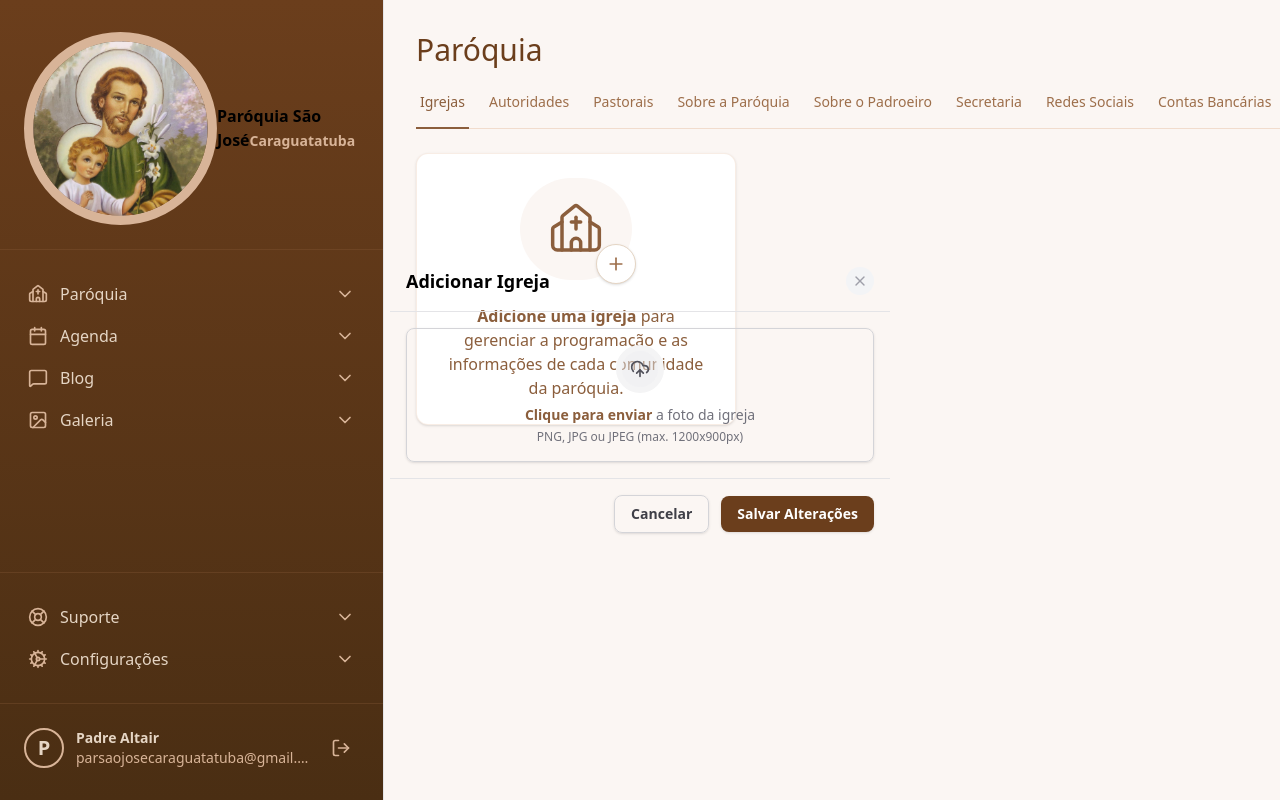
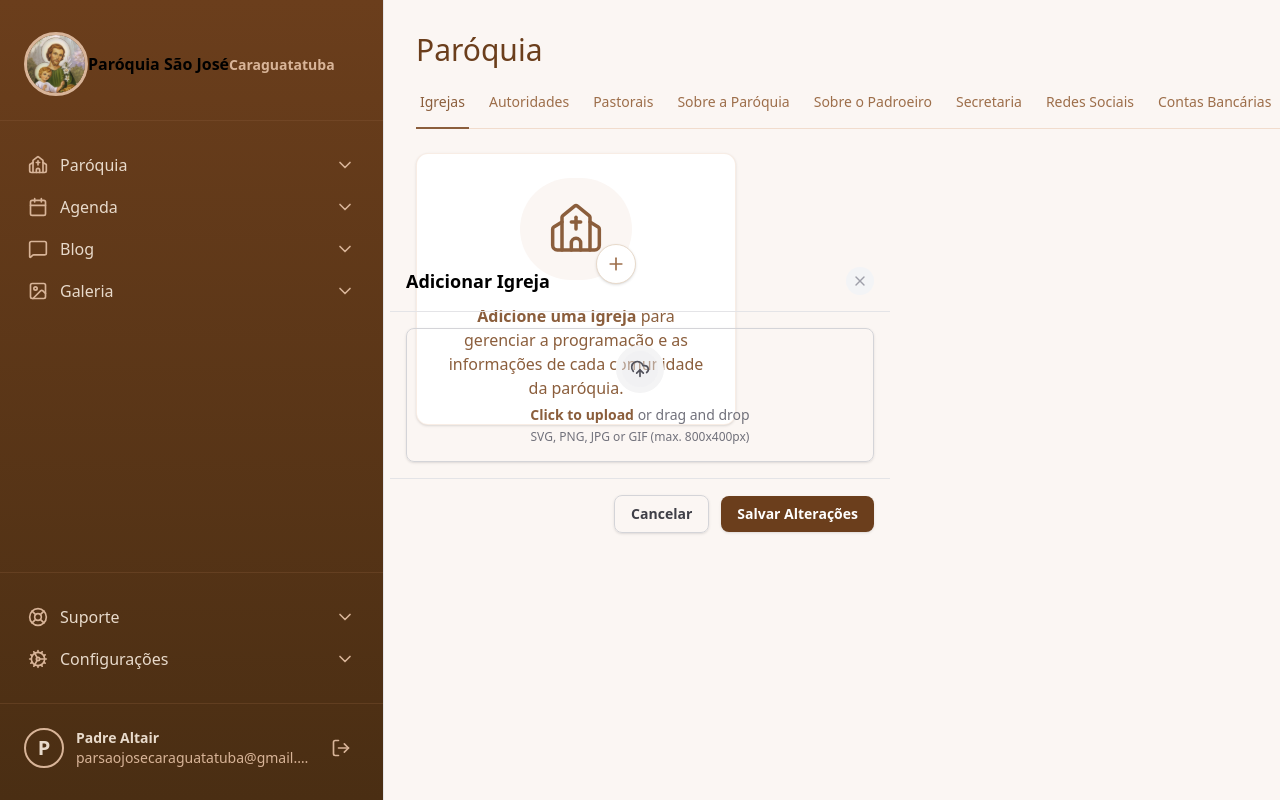
Before and after one commit to paroquiasaojosecaraguatatuba/panel, a Next.js app: page / in a window 1280 px wide. Both pictures are taken after a click on the button 576 px from the left and 289 px from the top of the page. Shown: the top 800 px of the page. Built offline with nearby package versions, Linux system fonts and the light colour scheme.

Commit message:
feat: implement file input component with upload functionality and preview

```diff
--- a/src/app/globals.css
+++ b/src/app/globals.css
@@ -8,7 +8,7 @@
   /* Brand scale */
   --color-brand-0: #fbf6f3;
   --color-brand-50: #f5ede4;
-  --color-brand-100: #e5d5c4;
+  --color-brand-100: #e8dacb;
   --color-brand-200: #e8c4a8;
   --color-brand-300: #d8b498;
   --color-brand-400: #c9795a;
--- a/src/components/AddChurchDialog/index.tsx
+++ b/src/components/AddChurchDialog/index.tsx
@@ -1,7 +1,8 @@
 "use client";
 
+import { Church, X as CloseIcon } from "lucide-react";
 import * as Dialog from "@radix-ui/react-dialog";
-import { Church, X as CloseIcon, UploadCloud } from "lucide-react";
+import * as FileInput from "@/components/Form/FileInput";
 import { AddCard } from "../AddCard";
 
 import "./styles.css";
@@ -28,30 +29,10 @@ export const AddChurchDialog = () => {
           </Dialog.Title>
 
           <div className="p-4">
-            <div>
-              <label
-                htmlFor="photo"
-                className="flex flex-1 cursor-pointer flex-col items-center gap-3 rounded-lg border border-zinc-300 px-6 py-4 text-center text-zinc-500 shadow-sm hover:ring-1 hover:ring-brand-300 hover:bg-brand-0/60"
-              >
-                <div className="rounded-full border-6 border-zinc-100 bg-zinc-200/50 p-2">
-                  <UploadCloud className="h-5 w-5 text-zinc-600" />
-                </div>
-
-                <div className="flex flex-col items-center gap-1">
-                  <span className="text-sm">
-                    <span className="font-semibold text-brand-700">
-                      Clique para enviar
-                    </span>{" "}
-                    a foto da igreja
-                  </span>
-                  <span className="text-xs">
-                    PNG, JPG ou JPEG (max. 1200x900px)
-                  </span>
-                </div>
-              </label>
-
-              <input type="file" className="sr-only" id="photo" />
-            </div>
+            <FileInput.Root>
+              <FileInput.Trigger />
+              <FileInput.Control />
+            </FileInput.Root>
           </div>
 
           <div className="p-4 flex gap-3 justify-end items-center border-t border-zinc-200">
--- /dev/null
+++ b/src/components/Form/FileInput/Control.tsx
@@ -0,0 +1,31 @@
+"use client";
+
+import type { ChangeEvent, ComponentProps } from "react";
+import { useFileInput } from "./Root";
+
+export type ControlProps = ComponentProps<"input">;
+
+export const Control = ({ multiple = false, ...props }: ControlProps) => {
+  const { id, onFilesSelected } = useFileInput();
+
+  function handleFilesSelected(event: ChangeEvent<HTMLInputElement>) {
+    if (!event.target.files?.length) {
+      return;
+    }
+
+    const files = Array.from(event.target.files);
+
+    onFilesSelected(files, multiple);
+  }
+
+  return (
+    <input
+      type="file"
+      className="sr-only"
+      id={id}
+      onChange={handleFilesSelected}
+      multiple={multiple}
+      {...props}
+    />
+  );
+};
--- /dev/null
+++ b/src/components/Form/FileInput/FileList.tsx
@@ -0,0 +1,51 @@
+"use client";
+
+import { Trash2, UploadCloud } from "lucide-react";
+import { useFileInput } from "./Root";
+import { formatBytes } from "@/utils/format-bytes";
+
+export function FileList() {
+  const { files } = useFileInput();
+
+  return (
+    <div className="mt-4 space-y-3">
+      {files.map((file) => {
+        return (
+          <div
+            key={file.name}
+            className="group flex items-start gap-4 rounded-lg border border-zinc-200 p-4"
+          >
+            <div className="rounded-full border-4 border-brand-100 bg-brand-200 p-2 text-brand-600">
+              <UploadCloud className="h-4 w-4" />
+            </div>
+
+            <div className="flex flex-1 flex-col items-start gap-1">
+              <div className="flex flex-col">
+                <span className="text-sm font-medium text-zinc-700">
+                  {file.name}
+                </span>
+                <span className="text-sm text-zinc-500">
+                  {formatBytes(file.size)}
+                </span>
+              </div>
+
+              <div className="flex w-full items-center gap-3">
+                <div className="h-2 flex-1 rounded-full bg-zinc-100">
+                  <div className="h-2 w-4/5 rounded-full bg-brand-600" />
+                </div>
+                <span className="text-sm font-medium text-zinc-700">80%</span>
+              </div>
+            </div>
+
+            <button
+              type="button"
+              className="ml-auto rounded-md p-2 hover:cursor-pointer hover:bg-zinc-50"
+            >
+              <Trash2 className="h-5 w-5 text-zinc-500" />
+            </button>
+          </div>
+        );
+      })}
+    </div>
+  );
+}
--- /dev/null
+++ b/src/components/Form/FileInput/ImagePreview.tsx
@@ -0,0 +1,34 @@
+"use client";
+
+import { User } from "lucide-react";
+import { useFileInput } from "./Root";
+import { useMemo } from "react";
+
+export const ImagePreview = () => {
+  const { files } = useFileInput();
+
+  const previewURL = useMemo(() => {
+    if (files.length === 0) {
+      return null;
+    }
+
+    return URL.createObjectURL(files[0]);
+  }, [files]);
+
+  if (previewURL === null) {
+    return (
+      <div className="flex h-16 w-16 items-center justify-center rounded-full bg-brand-50">
+        <User className="h-8 w-8 text-brand-500" />
+      </div>
+    );
+  }
+
+  return (
+    // eslint-disable-next-line @next/next/no-img-element
+    <img
+      src={previewURL}
+      alt=""
+      className="h-16 w-16 rounded-full object-cover"
+    />
+  );
+};
--- /dev/null
+++ b/src/components/Form/FileInput/Root.tsx
@@ -0,0 +1,40 @@
+'use client'
+
+import {
+  type ComponentProps,
+  createContext,
+  useContext,
+  useId,
+  useState,
+} from 'react'
+
+export type RootProps = ComponentProps<'div'>
+
+type FileInputContextType = {
+  id: string
+  files: File[]
+  onFilesSelected: (files: File[], multiple: boolean) => void
+}
+
+const FileInputContext = createContext({} as FileInputContextType)
+
+export function Root(props: RootProps) {
+  const id = useId()
+  const [files, setFiles] = useState<File[]>([])
+
+  function onFilesSelected(files: File[], multiple: boolean) {
+    if (multiple) {
+      setFiles(prevFiles => [...prevFiles, ...files])
+    } else {
+      setFiles(files)
+    }
+  }
+
+  return (
+    <FileInputContext.Provider value={{ id, files, onFilesSelected }}>
+      <div {...props} />
+    </FileInputContext.Provider>
+  )
+}
+
+export const useFileInput = () => useContext(FileInputContext)
--- /dev/null
+++ b/src/components/Form/FileInput/Trigger.tsx
@@ -0,0 +1,27 @@
+"use client";
+
+import { UploadCloud } from "lucide-react";
+import { useFileInput } from "./Root";
+
+export const Trigger = () => {
+  const { id } = useFileInput();
+
+  return (
+    <label
+      htmlFor={id}
+      className="group flex flex-1 cursor-pointer flex-col items-center gap-3 rounded-lg border border-zinc-300 px-6 py-4 text-center text-zinc-500 shadow-sm hover:bg-brand-0/50 hover:text-brand-500"
+    >
+      <div className="rounded-full border-6 border-zinc-100 bg-zinc-200/50 p-2 group-hover:border-brand-50 group-hover:bg-brand-100">
+        <UploadCloud className="h-5 w-5 text-zinc-600 group-hover:text-brand-700" />
+      </div>
+
+      <div className="flex flex-col items-center gap-1">
+        <span className="text-sm">
+          <span className="font-semibold text-brand-700">Click to upload</span>{" "}
+          or drag and drop
+        </span>
+        <span className="text-xs">SVG, PNG, JPG or GIF (max. 800x400px)</span>
+      </div>
+    </label>
+  );
+};
--- /dev/null
+++ b/src/components/Form/FileInput/index.tsx
@@ -0,0 +1,7 @@
+import { Control } from './Control'
+import { FileList } from './FileList'
+import { ImagePreview } from './ImagePreview'
+import { Root } from './Root'
+import { Trigger } from './Trigger'
+
+export { Control, FileList, ImagePreview, Root, Trigger }
--- /dev/null
+++ b/src/components/Form/Input.tsx
@@ -0,0 +1,35 @@
+import type { ComponentProps } from 'react'
+
+type InputPrefixProps = ComponentProps<'div'>
+
+function InputPrefix(props: InputPrefixProps) {
+  return <div {...props} />
+}
+
+type InputControlProps = ComponentProps<'input'>
+
+function InputControl(props: InputControlProps) {
+  return (
+    <input
+      className="flex-1 border-0 bg-transparent p-0 text-zinc-900 placeholder-zinc-600"
+      {...props}
+    />
+  )
+}
+
+type InputRootProps = ComponentProps<'div'>
+
+function InputRoot(props: InputRootProps) {
+  return (
+    <div
+      className="mx-1 flex w-full items-center gap-2 rounded-lg border border-zinc-300 px-3 py-2 shadow-sm"
+      {...props}
+    />
+  )
+}
+
+export const Input = {
+  Prefix: InputPrefix,
+  Control: InputControl,
+  Root: InputRoot,
+}
--- /dev/null
+++ b/src/utils/format-bytes.ts
@@ -0,0 +1,13 @@
+export function formatBytes(bytes: number) {
+  const units = ['B', 'KB', 'MB', 'GB', 'TB', 'PB']
+
+  let value = bytes
+  let unitIndex = 0
+
+  while (value >= 1024 && unitIndex < units.length - 1) {
+    value /= 1024
+    unitIndex++
+  }
+
+  return `${value.toFixed(1)}${units[unitIndex]}`
+}
```
